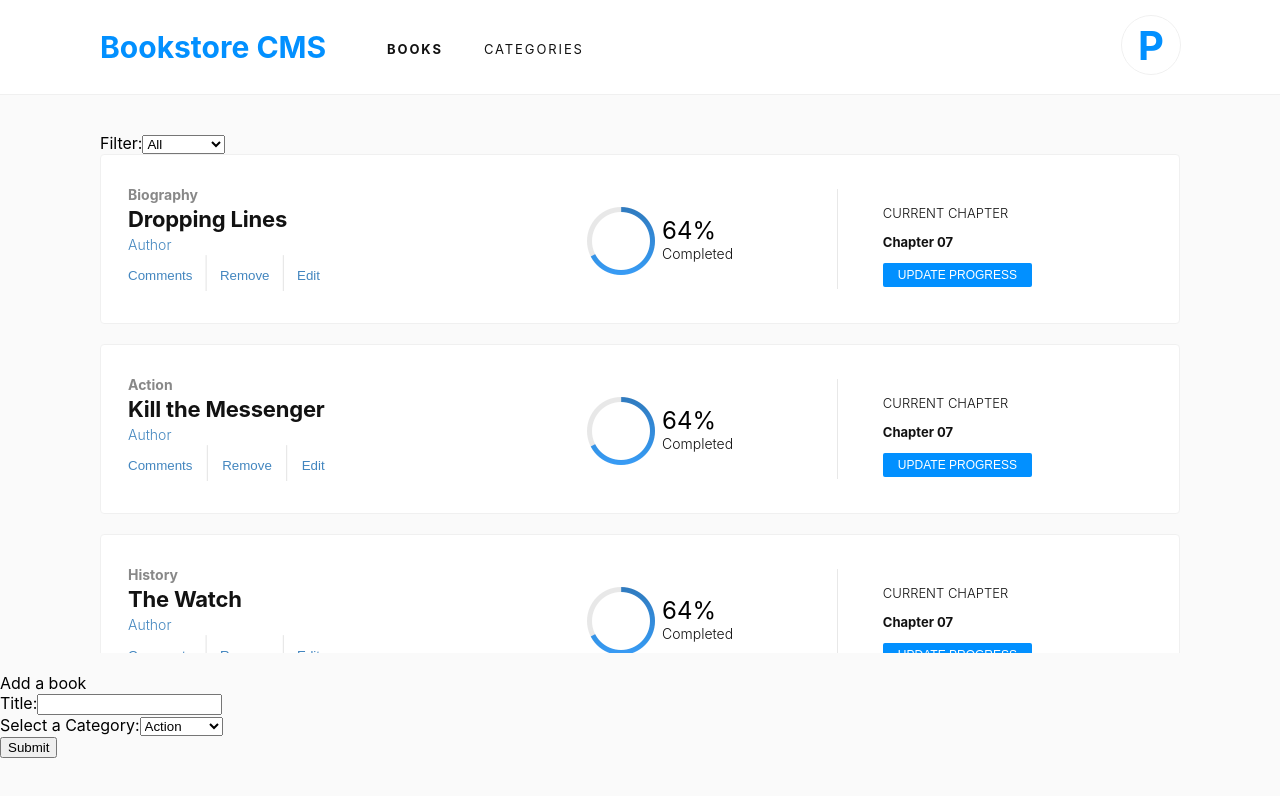
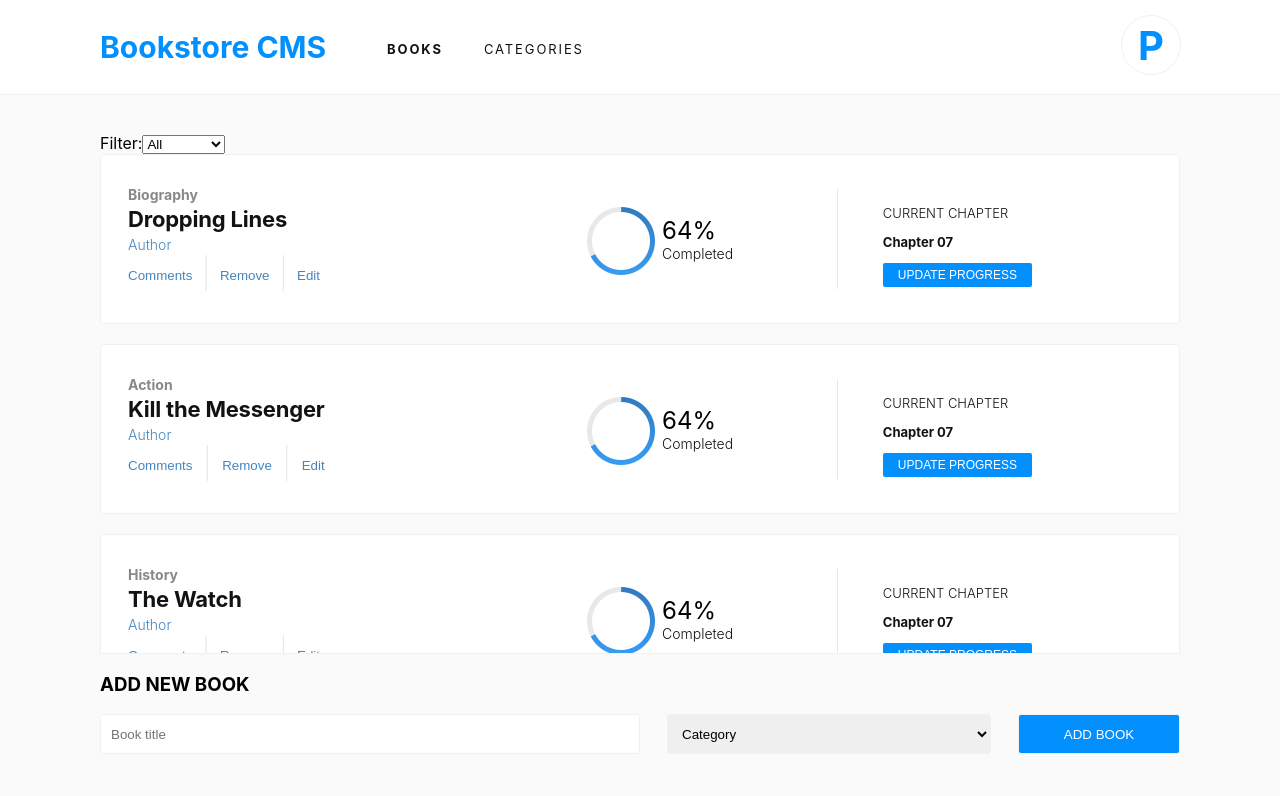
Before and after one commit to pbkabali/Bookstore, a React (Create React App) app: page / in a window 1280 px wide. Shown: the top 796 px of the page. Built offline with nearby package versions, Linux system fonts and the light colour scheme.

Commit message:
Add styles to add book form

```diff
--- a/src/components/App.js
+++ b/src/components/App.js
@@ -1,5 +1,5 @@
 import BooksList from '../containers/BooksList';
-import BooksForm from '../containers/BooksForm';
+import BooksForm from '../containers/BookForm/BooksForm';
 import Header from './Header/Header';
 
 const App = () => {
@@ -16,7 +16,9 @@ const App = () => {
     <div>
       <Header />
       <BooksList categories={categories} />
-      <BooksForm categories={categories} />
+      <div className="side-padding">
+        <BooksForm categories={categories} />
+      </div>
     </div>
   );
 };
--- a/src/containers/BooksForm.js
+++ b/src/containers/BookForm/BooksForm.js
@@ -1,14 +1,24 @@
 import { useState } from 'react';
 import { connect } from 'react-redux';
 import PropTypes from 'prop-types';
-import { createBook } from '../actions';
+import { createBook } from '../../actions';
+import styles from './BooksForm.module.css';
+
+const {
+  flex,
+  newBookDiv,
+  titleInput,
+  categoryInput,
+  submitBtn,
+  fieldSize,
+} = styles;
 
 const BooksForm = props => {
   const { categories, submitBookDetails } = props;
 
   const initialState = {
     title: '',
-    category: categories[0],
+    category: 'Category',
   };
 
   const [bookDetails, setBookDetails] = useState(initialState);
@@ -29,36 +39,41 @@ const BooksForm = props => {
   };
 
   return (
-    <div>
-      <br />
-      Add a book
-      <br />
-      <label htmlFor="title">
-        Title:
-        <input value={title} type="text" id="title" onChange={handleChange} />
-      </label>
-      <br />
-      <label htmlFor="category">
-        Select a Category:
+    <div className={newBookDiv}>
+      <h3>ADD NEW BOOK</h3>
+      <div className={flex}>
+        <input
+          className={[titleInput, fieldSize].join(' ')}
+          value={title}
+          placeholder="Book title"
+          type="text"
+          id="title"
+          onChange={handleChange}
+        />
         <select
-          name="category"
+          className={[categoryInput, fieldSize].join(' ')}
+          placeholder="category"
           id="category"
           value={category}
           onChange={handleChange}
         >
+          <option disabled selected>
+            Category
+          </option>
           {categories.map(category => (
             <option key={category} value={category}>
               {category}
             </option>
           ))}
         </select>
-      </label>
-      <br />
-      <button type="submit" onClick={handleSubmit}>
-        Submit
-      </button>
-      <br />
-      <br />
+        <button
+          className={[submitBtn, fieldSize].join(' ')}
+          type="submit"
+          onClick={handleSubmit}
+        >
+          ADD BOOK
+        </button>
+      </div>
     </div>
   );
 };
--- /dev/null
+++ b/src/containers/BookForm/BooksForm.module.css
@@ -0,0 +1,31 @@
+.flex {
+  display: flex;
+  align-items: center;
+  justify-content: space-between;
+}
+
+.newBookDiv {
+  border-top: 1px solid #f0f0f0;
+}
+
+.titleInput {
+  width: 50%;
+}
+
+.categoryInput {
+  width: 30%;
+}
+
+.submitBtn {
+  width: 15%;
+  background-color: #0290ff;
+  color: #fff;
+}
+
+.fieldSize {
+  height: 40px;
+  padding: 10px;
+  border: 1px solid #f0f0f0;
+  outline: none;
+  border-radius: 3px;
+}
```
